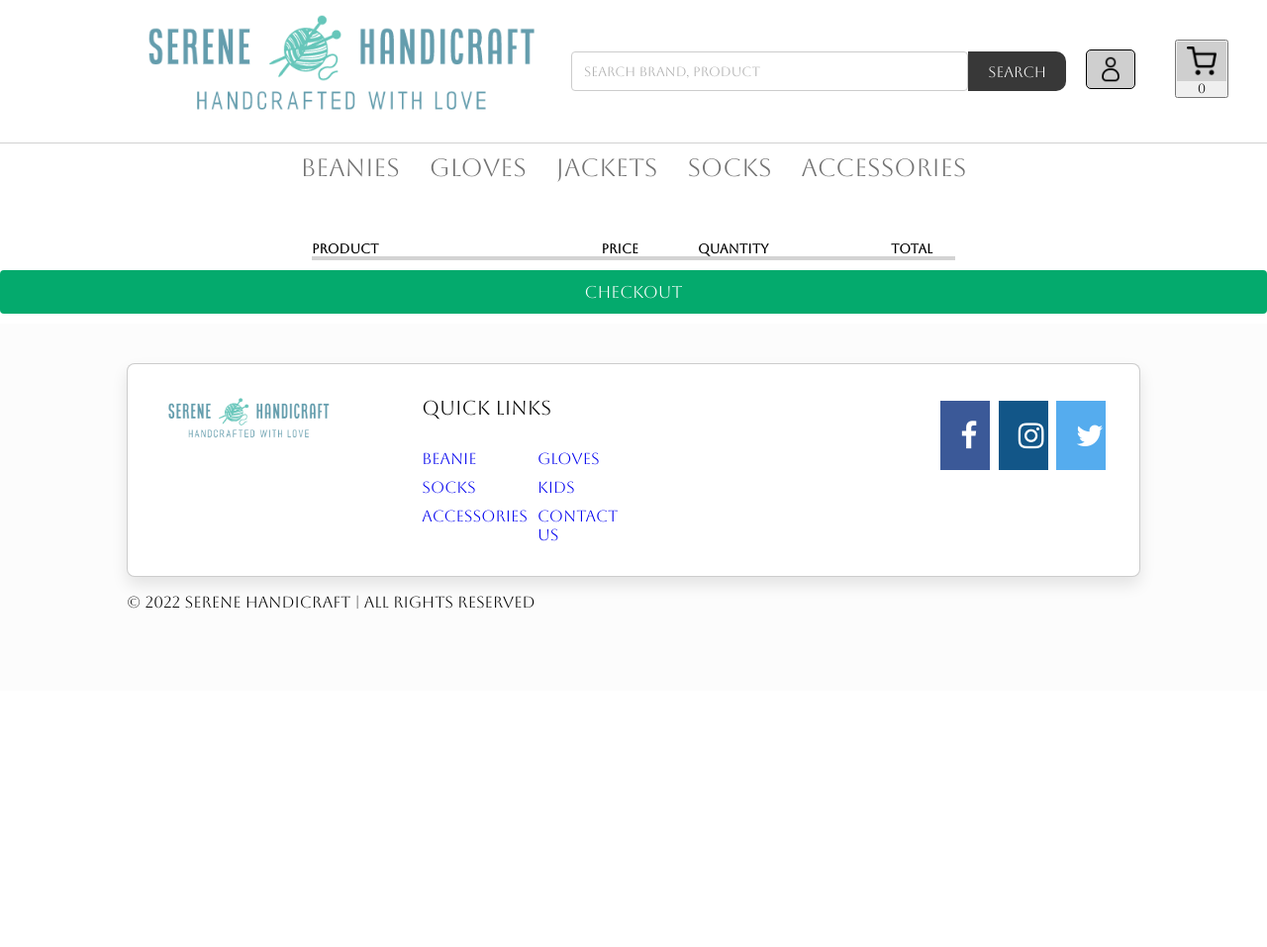
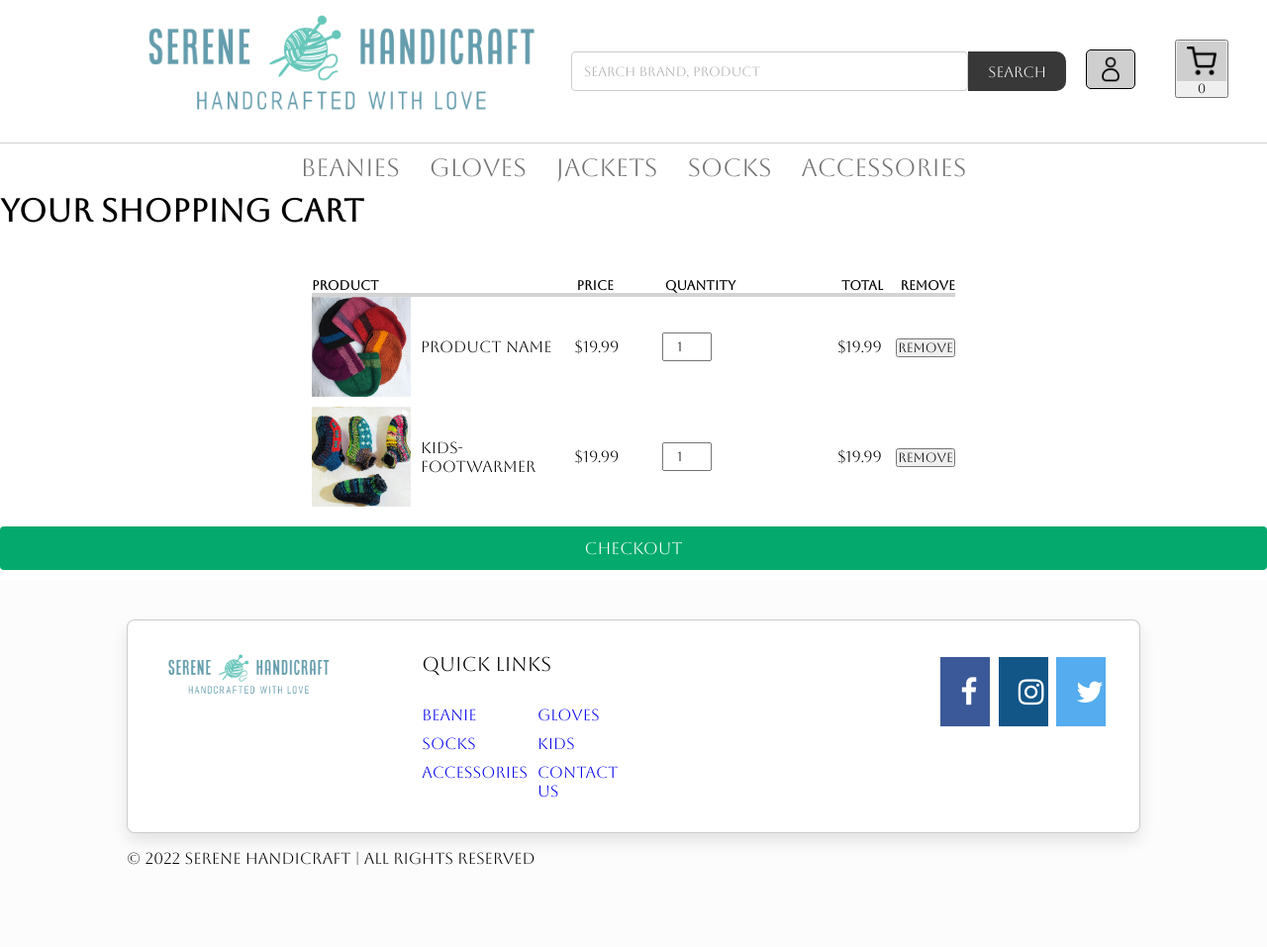
Before and after one commit to UmarSiddiqui/E-commerce-website, a PHP site: page /cart.html in a window 1280 px wide. Shown: the whole page at 99% size. Before the commit the page ends 615 px from the top, so only its background shows below. Run offline with PHP 8.4, Linux system fonts and the light colour scheme.

Commit message:
Fixxed images cart |Fixed Cart tottal loogic | Added update quantity and delete  button to cart

```diff
--- a/cart.html
+++ b/cart.html
@@ -5,7 +5,7 @@
   <meta charset="UTF-8">
   <meta http-equiv="X-UA-Compatible" content="IE=edge">
   <meta name="viewport" content="width=device-width, initial-scale=1.0">
-  <title>Shopping-Cart</title>
+  <title>Shopping Cart</title>
 
   <!-- Font-Awesome css file link  -->
   <link rel="stylesheet" href="https://cdnjs.cloudflare.com/ajax/libs/font-awesome/4.7.0/css/font-awesome.min.css">
@@ -14,30 +14,62 @@
   <link rel="stylesheet" href="css/cart.css">
 </head>
 
-
 <body>
 
-  <nav class="navbar"></nav>
+  <nav class="navbar">
+    <!-- Add your navigation content here -->
+  </nav>
 
   <header>
-
+    <h1>Your Shopping Cart</h1>
   </header>
 
- <form action= "checkout.html">
+  <form action="checkout.html">
     <div class="products-container">
       <div class="product-header">
         <h5 class="product-title">Product</h5>
         <h5 class="cost">Price</h5>
         <h5 class="quantity">Quantity</h5>
         <h5 class="total">Total</h5>
+        <h5 class="remove">Remove</h5>
+      </div>
+      <!-- Example product item -->
+      <div class="product-item">
+        <div class="product-title">
+          <img src="images/Product1.jpeg" alt="Product Image" class="product-image">
+          Product Name
+        </div>
+        <div class="cost">$19.99</div>
+        <div class="quantity">
+          <input type="number" value="1" min="1" class="quantity-input" data-tag="Product1">
+        </div>
+        <div class="total">$19.99</div>
+        <div class="remove">
+          <button type="button" class="remove-btn" data-tag="Product1">Remove</button>
         </div>
       </div>
+      <!-- Add more product items as needed -->
+      <div class="product-item">
+        <div class="product-title">
+          <img src="images/Product7.jpeg" alt="Product Image" class="product-image">
+          Kids-Footwarmer
+        </div>
+        <div class="cost">$19.99</div>
+        <div class="quantity">
+          <input type="number" value="1" min="1" class="quantity-input" data-tag="Product7">
+        </div>
+        <div class="total">$19.99</div>
+        <div class="remove">
+          <button type="button" class="remove-btn" data-tag="Product7">Remove</button>
+        </div>
+      </div>
+    </div>
+
     <input type="submit" value="Checkout" class="btn">
   </form>
 
-</body>
-
   <footer>
+    <!-- Add your footer content here -->
   </footer>
 
   <script src="js/nav.js"></script>
@@ -47,5 +79,6 @@
   <script nomodule src="https://unpkg.com/ionicons@5.5.2/dist/ionicons/ionicons.js"></script>
   <script src="js/main.js"></script>
 
+</body>
 
 </html>
--- a/contactUs.html
+++ b/contactUs.html
@@ -40,10 +40,7 @@
                   <select id="country" name="country">
 				  <option value="Nepal">Nepal</option>
                     <option value="australia">Australia</option>
-                    <option value="canada">Canada</option>
-                    <option value="usa">USA</option>
                   </select>
-
                   <label for="subject">Subject</label>
                   <textarea id="subject" name="subject" placeholder="Write something.." style="height:200px"></textarea>
 
--- a/css/cart.css
+++ b/css/cart.css
@@ -20,10 +20,21 @@
   display: flex;
   justify-content: flex-start;
   margin: 0 auto;
+  display: flex;
+  align-items: center;
+  margin-bottom: 10px;
 }
 
 .product-title {
   width: 45%;
+  display: flex;
+  align-items: center;
+}
+
+.product-image {
+  width: 100px;
+  height: auto;
+  margin-right: 10px;
 }
 
 .cost {
@@ -38,6 +49,12 @@
   border-bottom: 0px solid lightgrey;
   display: flex;
   align-items: center;
+}
+
+.quantity-input {
+  width: 50px;
+  padding: 5px;
+  text-align: center;
 }
 
 .total {
@@ -89,3 +106,10 @@
   background-color: #000000;
   color: white;
 }
+
+.basket-total {
+  display: flex;
+  justify-content: space-between;
+  margin-top: 20px;
+  font-weight: bold;
+}
--- a/js/main.js
+++ b/js/main.js
@@ -59,7 +59,6 @@
 
 for (let i = 0; i < carts.length; i++) {
   carts[i].addEventListener('click', () => {
-    console.log("added to cart");
     cartNumbers(products[i]);
     totalCost(products[i]);
   })
@@ -73,11 +72,19 @@
   }
 }
 
-function cartNumbers(product) {
+function cartNumbers(product, action) {
   let productNumbers = localStorage.getItem('cartNumbers');
   productNumbers = parseInt(productNumbers);
 
-  if (productNumbers) {
+  let cartItems = localStorage.getItem('productsInCart');
+  cartItems = JSON.parse(cartItems);
+
+  if (action) {
+    if (productNumbers > 0) {
+      localStorage.setItem('cartNumbers', productNumbers - 1);
+      document.querySelector('.cart span').textContent = productNumbers - 1;
+    }
+  } else if (productNumbers) {
     localStorage.setItem('cartNumbers', productNumbers + 1);
     document.querySelector('.cart span').textContent = productNumbers + 1;
   } else {
@@ -108,24 +115,22 @@
     }
   }
 
-  // product.inCart = 1;
-
-  // cartItems = {
-  //   [product.tag]: product
-  // }
-
   localStorage.setItem("productsInCart", JSON.stringify(cartItems));
 }
 
-function totalCost(product) {
+function totalCost(product, action) {
   let cartCost = localStorage.getItem('totalCost');
 
-  if (cartCost != null) {
-    cartCost = parseInt(cartCost);
-    localStorage.setItem("totalCost", cartCost + product.price)
+  if (action) {
+    cartCost = parseFloat(cartCost);
+    localStorage.setItem("totalCost", (cartCost - product.price).toFixed(2))
+  }
+  else if (cartCost != null) {
+    cartCost = parseFloat(cartCost);
+    localStorage.setItem("totalCost", (cartCost + product.price).toFixed(2))
   }
   else {
-    localStorage.setItem("totalCost", product.price);
+    localStorage.setItem("totalCost", product.price.toFixed(2));
   }
 }
 
@@ -137,60 +142,100 @@
   let cartCost = localStorage.getItem('totalCost');
 
   if (cartItems && productContainer) {
-    // productContainer.innerHTML = '';
+    productContainer.innerHTML = `
+      <div class="product-header">
+        <h5 class="product-title">Product</h5>
+        <h5 class="cost">Price</h5>
+        <h5 class="quantity">Quantity</h5>
+        <h5 class="total">Total</h5>
+        <h5 class="remove">Remove</h5>
+      </div>
+    `;
+
     Object.values(cartItems).map(item => {
       productContainer.innerHTML += `
         <div class="product-item">
-      <div class="product">
-      <img src="./images/${item.tag}.jpeg" style="height: 20px;">
-      <span>${item.name}</span>
+          <div class="product-title">
+            <img src="./images/${item.tag}.jpeg" class="product-image" alt="${item.name}">
+            ${item.name}
           </div>
-
-      <div class="cost">$${item.price}</div>
-
+          <div class="cost">$${item.price.toFixed(2)}</div>
           <div class="quantity">
-        <span>${item.inCart}</span>
+            <input type="number" value="${item.inCart}" min="1" class="quantity-input" data-tag="${item.tag}">
           </div>
-
-      <div class="total">
-        $${item.inCart * item.price}
+          <div class="total">$${(item.inCart * item.price).toFixed(2)}</div>
+          <div class="remove">
+            <button type="button" class="remove-btn" data-tag="${item.tag}">Remove</button>
           </div>
         </div>
       `;
-
-      /*Old Code, Add image here instead of ion icon*/
-      /*productContainer.innerHTML += `
-      <div class="product">
-        <ion-icon name="close-circle"></ion-icon>
-        <img src="./images/${item.tag}.jpeg">
-        <span>${item.name}</span>
-    </div>
-    <div class="cost">$${item.price},00</div>
-    <div class="quantity">
-    <ion-icon class=-"decrease"
-    name="arrow-dropleft-circle"></ion-icon>
-    <span›${item.inCart}</span>
-    <ion-icon class="increase"
-    name="arrow-dropright-circle"></ion-icon>
-    </div>
-    <div class="total">
-    $${item.inCart * item.price},00
-    </div>
-    `;*/
-
     });
 
+    productContainer.innerHTML += `
+      <div class="basket-total">
+        <h5>BASKET TOTAL</h5>
+        <div class="total">$${parseFloat(cartCost).toFixed(2)}</div>
+      </div>
+    `;
 
-    productContainer.innerHTML += `
-      <div class="basketTotalContainer">
-      <h4 class="basketTotalTitle">
-        Basket total
-        </h4>
-        <h4 class= "basketTotal">
-          $${cartCost}
-        </h4>
-      `;
+    manageQuantity();
+    manageRemoveButtons();
   }
+}
+
+function manageQuantity() {
+  let quantityInputs = document.querySelectorAll('.quantity-input');
+
+  quantityInputs.forEach(input => {
+    input.addEventListener('change', (event) => {
+      let tag = event.target.getAttribute('data-tag');
+      let cartItems = JSON.parse(localStorage.getItem('productsInCart'));
+      let cartCost = parseFloat(localStorage.getItem('totalCost'));
+
+      if (cartItems[tag]) {
+        let oldQuantity = cartItems[tag].inCart;
+        let newQuantity = parseInt(event.target.value);
+
+        cartItems[tag].inCart = newQuantity;
+        localStorage.setItem('productsInCart', JSON.stringify(cartItems));
+
+        let newCartCost = cartCost - (oldQuantity * cartItems[tag].price) + (newQuantity * cartItems[tag].price);
+        localStorage.setItem('totalCost', newCartCost.toFixed(2));
+
+        displayCart();
+      }
+    });
+  });
+}
+
+function manageRemoveButtons() {
+  let removeButtons = document.querySelectorAll('.remove-btn');
+
+  removeButtons.forEach(button => {
+    button.addEventListener('click', (event) => {
+      let tag = event.target.getAttribute('data-tag');
+      let cartItems = JSON.parse(localStorage.getItem('productsInCart'));
+      let cartCost = parseFloat(localStorage.getItem('totalCost'));
+      let productNumbers = parseInt(localStorage.getItem('cartNumbers'));
+
+      if (cartItems[tag]) {
+        let itemTotalCost = cartItems[tag].price * cartItems[tag].inCart;
+        cartCost -= itemTotalCost;
+        productNumbers -= cartItems[tag].inCart;
+
+        if (productNumbers < 0) productNumbers = 0;
+
+        delete cartItems[tag];
+
+        localStorage.setItem('productsInCart', JSON.stringify(cartItems));
+        localStorage.setItem('totalCost', cartCost.toFixed(2));
+        localStorage.setItem('cartNumbers', productNumbers);
+
+        displayCart();
+        onLoadCartNumbers();
+      }
+    });
+  });
 }
 
 onLoadCartNumbers();
```
Also changed, not shown: js/cart.js (added). Lines whose indentation alone changed are shown as unchanged.
